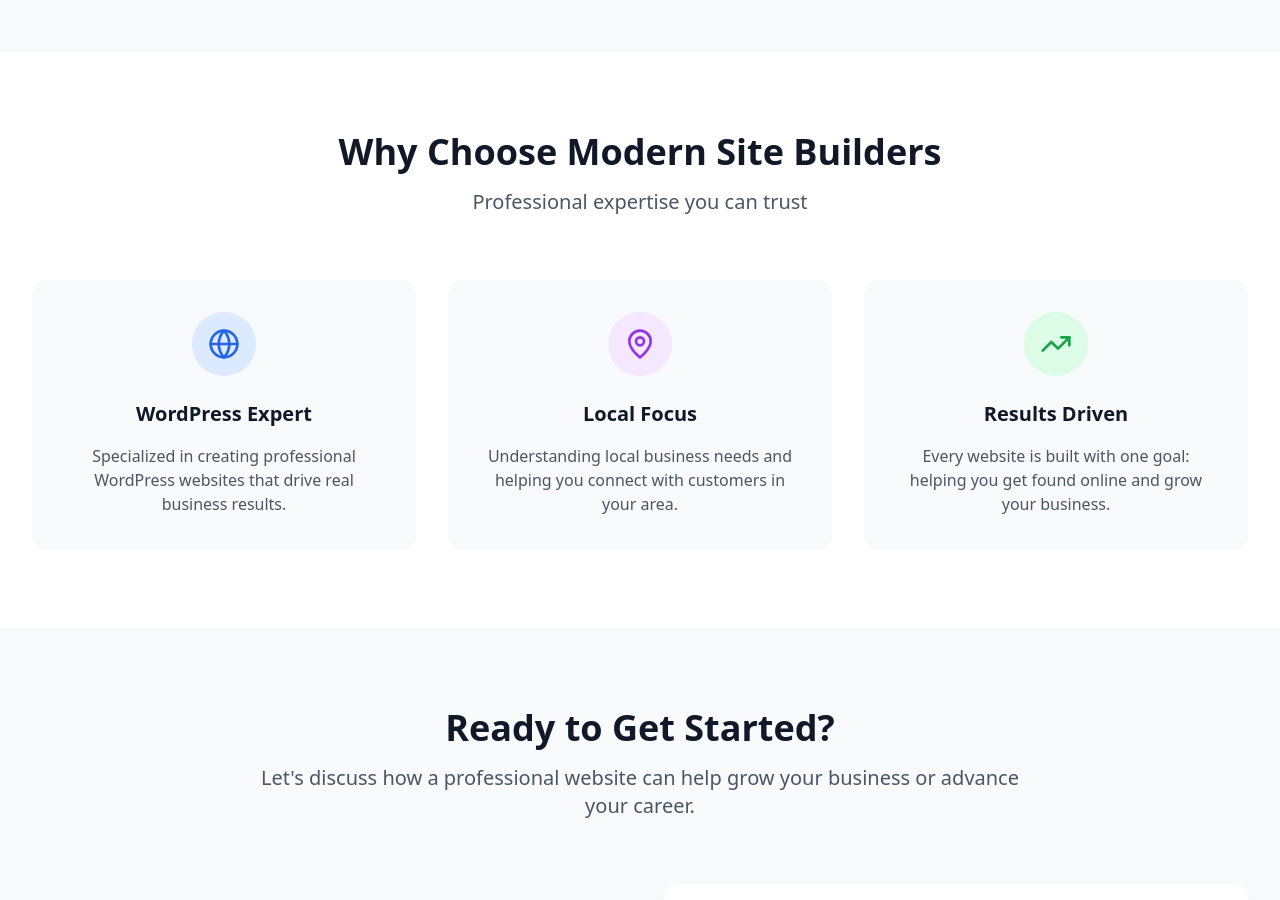
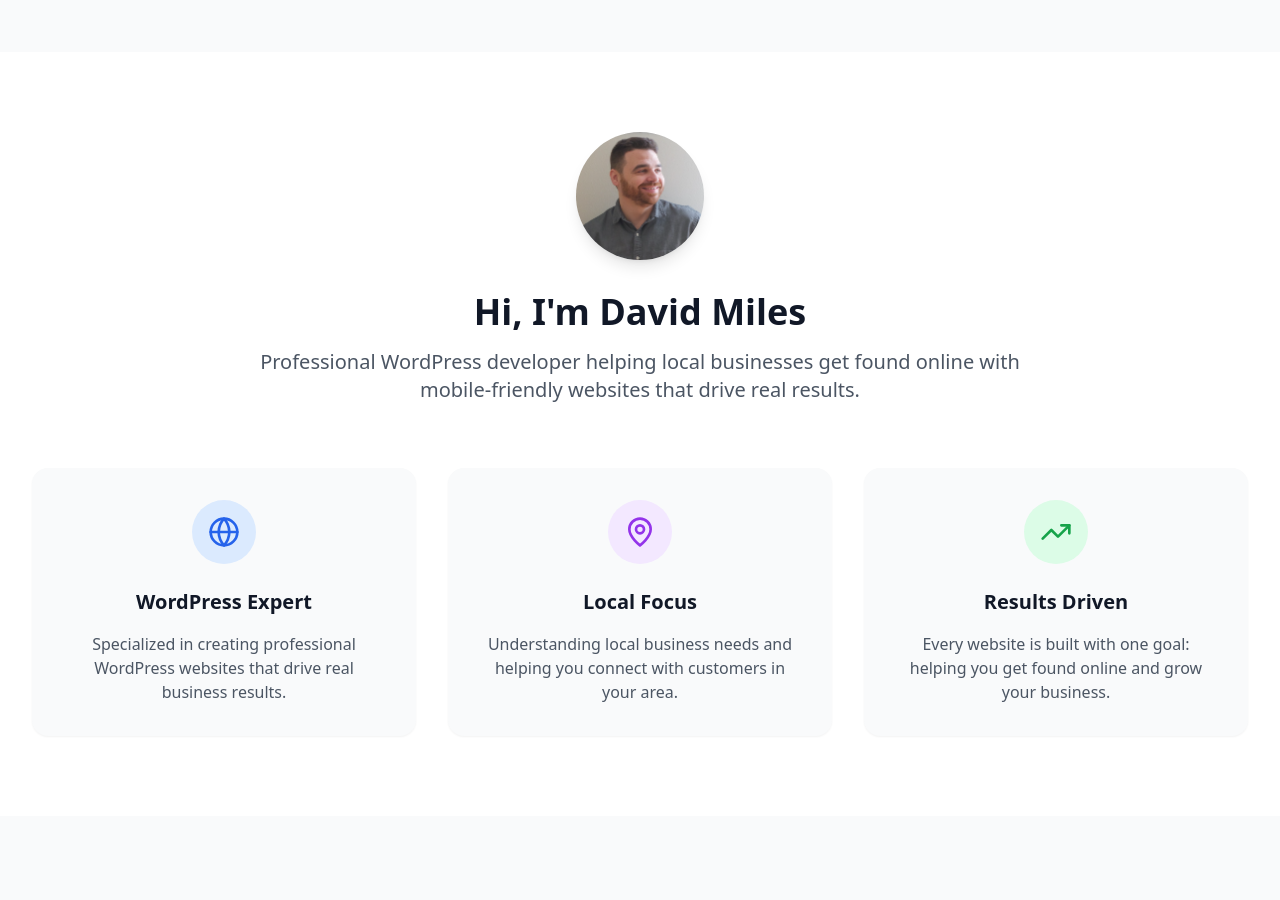
Before and after one commit to modernsitebuilders/modern-site-builders, a Next.js app: page / in a window 1280 px wide. Shown: the part 2340-3240 px from the top of the page. Built offline with nearby package versions, Linux system fonts and the light colour scheme.

Commit message:
Add profile picture to About section and update branding

```diff
--- a/components/ModernSiteBuilders.js
+++ b/components/ModernSiteBuilders.js
@@ -240,12 +240,21 @@
         </div>
       </section>
 
-      {/* Trust/Credentials Section */}
+      {/* About Section with Profile */}
       <section id="testimonials" className="py-20 bg-white">
         <div className="max-w-7xl mx-auto px-4 sm:px-6 lg:px-8">
           <div className="text-center mb-16">
-            <h2 className="text-4xl font-bold text-gray-900 mb-4">Why Choose Modern Site Builders</h2>
-            <p className="text-xl text-gray-600">Professional expertise you can trust</p>
+            <div className="flex justify-center mb-8">
+              <img
+                src="/profile_pic-1.png"
+                alt="David Miles - Professional Web Developer"
+                className="w-32 h-32 rounded-full object-cover shadow-lg"
+              />
+            </div>
+            <h2 className="text-4xl font-bold text-gray-900 mb-4">Hi, I'm David Miles</h2>
+            <p className="text-xl text-gray-600 max-w-3xl mx-auto mb-12">
+              Professional WordPress developer helping local businesses get found online with mobile-friendly websites that drive real results.
+            </p>
           </div>
 
           <div className="grid md:grid-cols-3 gap-8">
```
Also changed, not shown: 2 other files (tests, documents, lock files or other folders).
